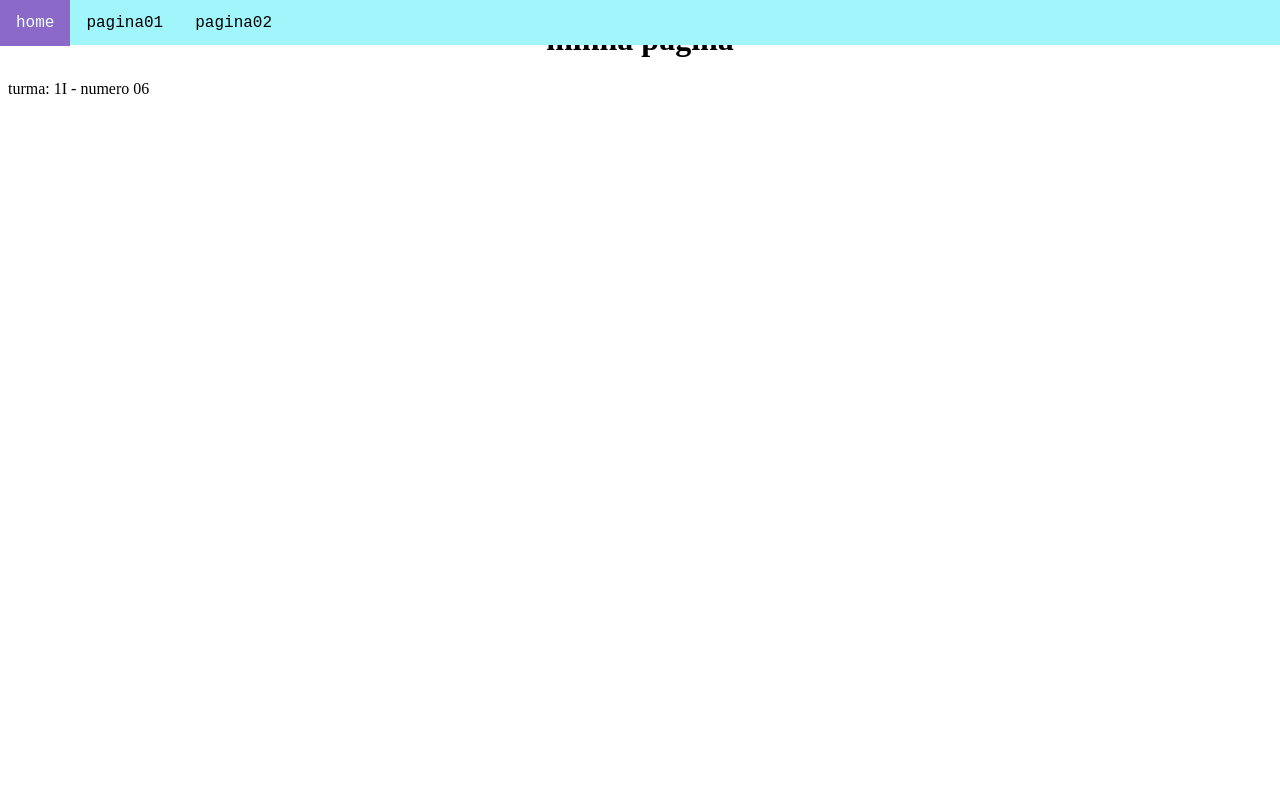
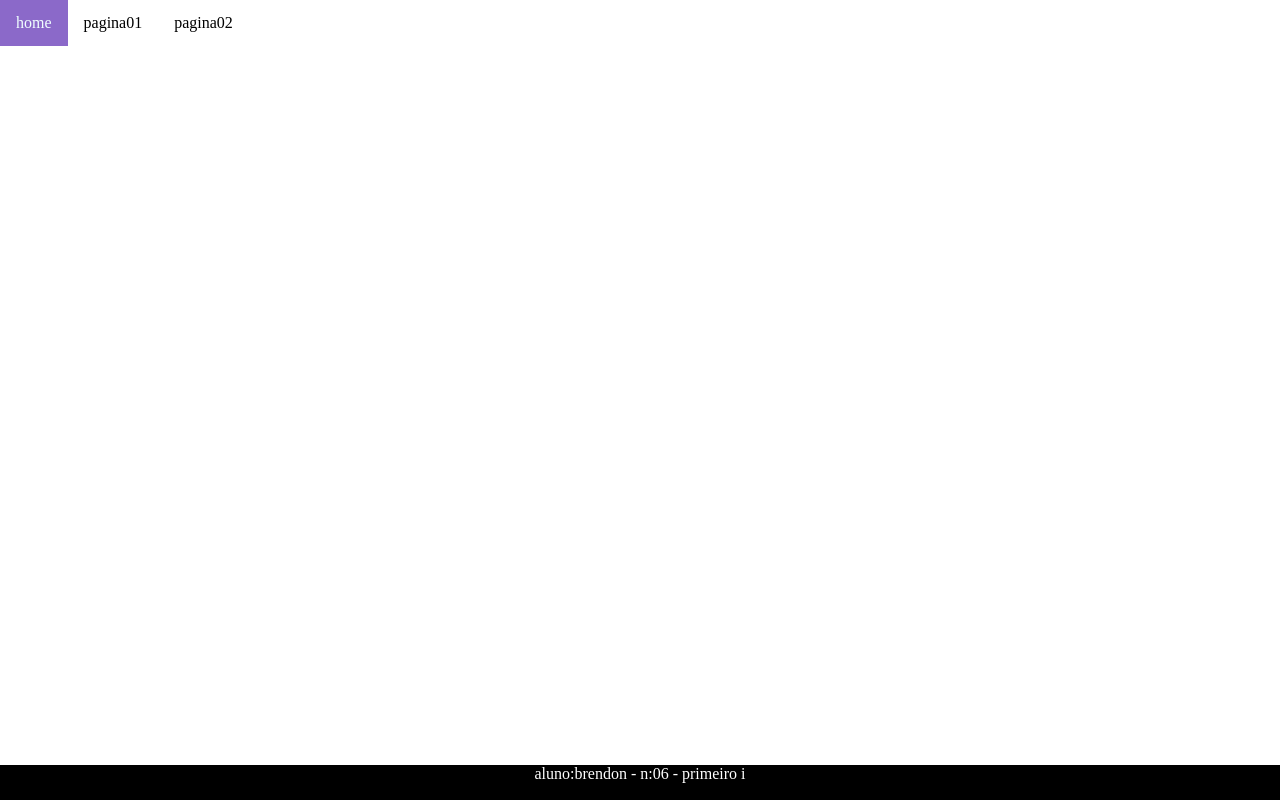
Before and after one commit to bronkioshi/brendon606-primeiroi_2T, a plain HTML site: page index.html in a window 1280 px wide. Drawn offline with Linux system fonts and the light colour scheme.

Commit message:
aula 17-08

```diff
--- a/estilo.css
+++ b/estilo.css
@@ -1,5 +1,7 @@
 body {
-  background: rgb(179, 210, 235)255, 235, 192);
+  background: rgb(255, 255, 255);
+  margin: 0%;
+  padding: 0%;
 }
 h1 {
   text-align: center;
@@ -24,7 +26,7 @@ h1 {
    position: absolute;
    width: 100%;
    height: 45px;
-   background:rgb(161, 246, 252);
+   background:rgb(43, 255, 0);
    font-family: 'Courier New', Courier, monospace;
    top: 0;
    left: 0;
@@ -72,7 +74,7 @@ li a:hover {
   top: 45px;
   width: 90%;
   height: 160px;
-  background-color: rgb(0, 0, 0);
+  background-color: rgb(255, 255, 255);
   left: 0;
   margin: 20px;
   border-color: black;
@@ -82,3 +84,17 @@ li a:hover {
   display: flex;
   justify-content: center;
 }
+.rodape {
+  position: absolute;
+  width: 100%;
+  height: 35px;
+  background-color: black;
+  color: white;
+  bottom: 0%;
+  display: flex;
+  justify-content: center;
+}
+.conteudo {
+  position: absolute;
+  top: 45px;
+}
--- a/index.html
+++ b/index.html
@@ -6,11 +6,7 @@
     <link rel="stylesheet" href="estilo.css">
   </head>
   <body>
-    <h1>minha pagina</h1>
-    <p>turma: 1I - numero 06 </p>
-
-  </body>
-  <div class="menuPrincipal" >
+    <div class="menuprincipal">
       <nav>
         <ul>
           <li><a href="index.html">home</a></li>
@@ -18,7 +14,18 @@
           <li><a href="pagina02.html">pagina02</a></li>
         </ul>
       </nav>
+    </div>
+
+  </body>
+  <div class="conteudo">
+    <h1></h1>
+
+    <h2></h2>
+  </div>
+  <div class="rodape">
+    aluno:brendon - n:06 - primeiro i
 
   </div>
 
+
 </html>
```
Lines whose indentation alone changed are shown as unchanged.
